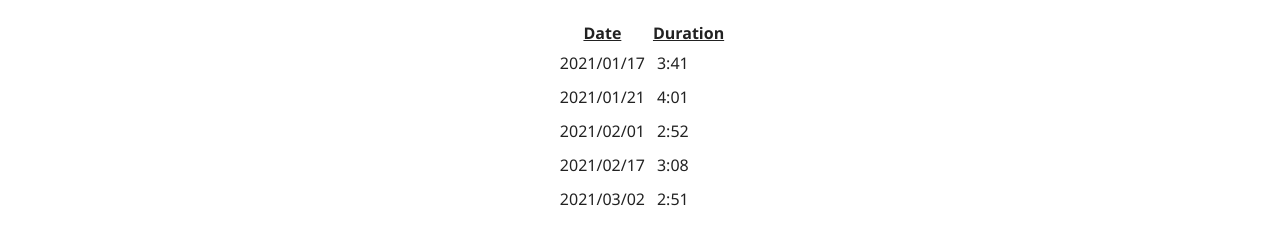
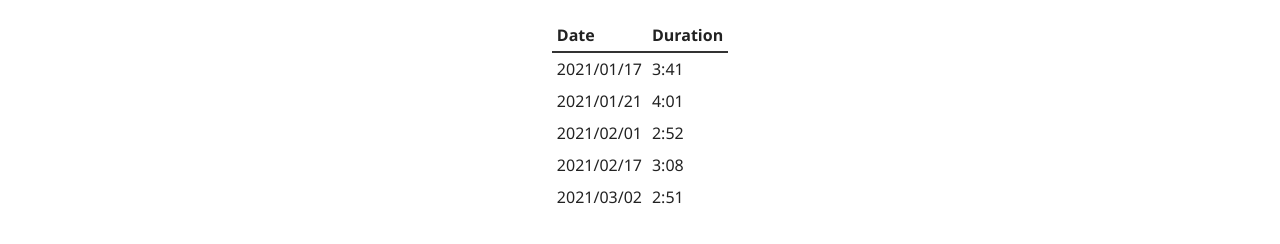
Before and after one commit to kharintirasakar437/csci3230u-lab-02-kharintirasakar437, a plain HTML site: page high_scores.html in a window 1280 px wide. Shown: the part 92-336 px from the top of the page. Drawn offline with Linux system fonts and the light colour scheme.

Commit message:
Fix: Cleaned stuff like coloring and correct underlining

```diff
--- a/styles/sudoku.css
+++ b/styles/sudoku.css
@@ -61,7 +61,7 @@ body {
       margin-right:auto;
    }
    #board td{
-      border: 2px solid var(--board-line);
+      border: 1px solid var(--board-line);
       text-align: center;
       width:40px;
       height:40px;
@@ -125,6 +125,7 @@ body {
    .scores{
       margin-left:auto;
       margin-right:auto;
+      border-collapse:collapse;
    }
 
    .scores td{
@@ -133,9 +134,10 @@ body {
    }
 
    .scores th{
-      text-decoration: underline;
+      padding:5px;
+      text-align:left;
    }
 
    .scores thead tr{
-      border-bottom: 2px solid var(--board-line);
+      border-bottom: 2px solid var(--block-line);
    }
```
